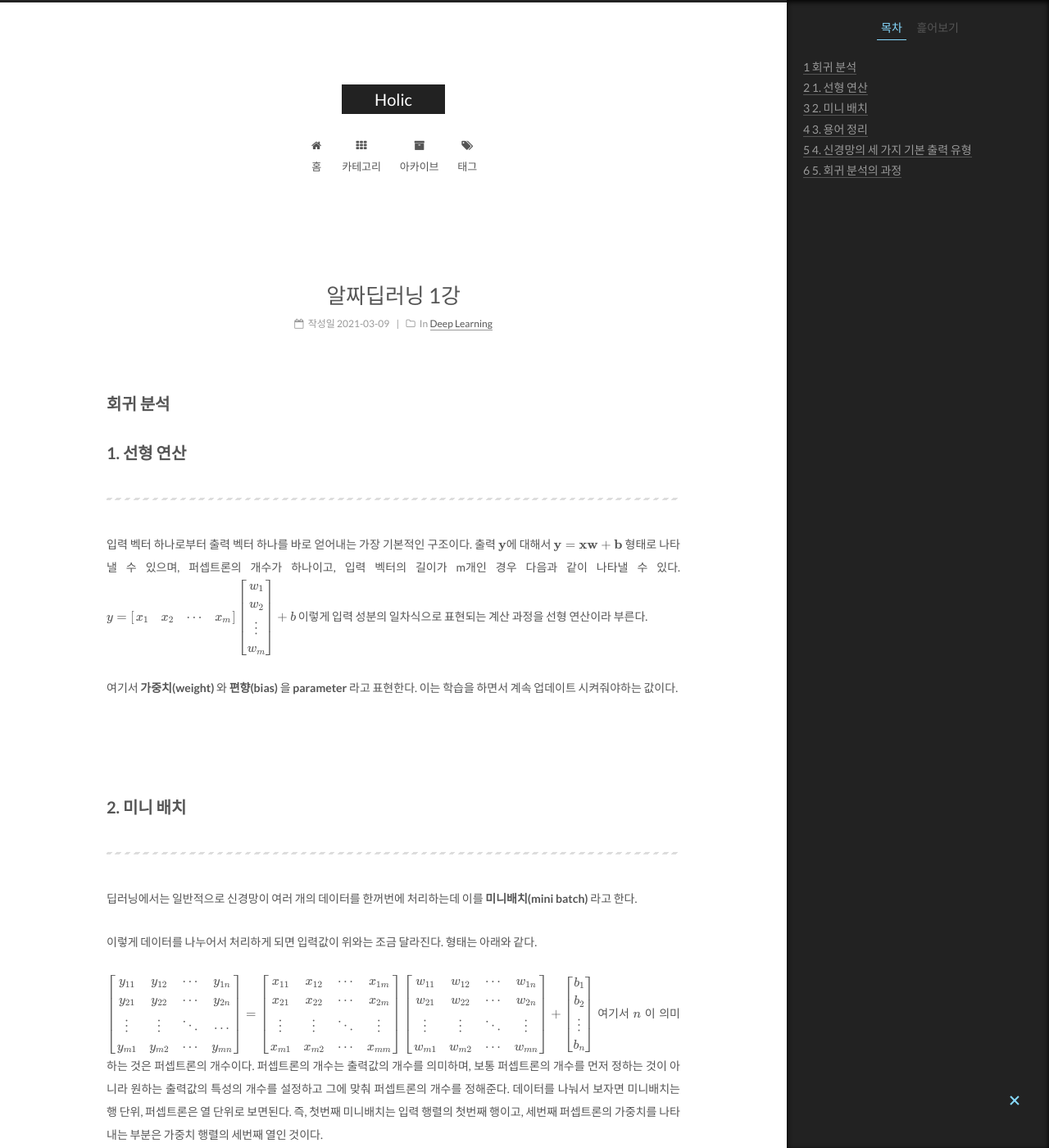
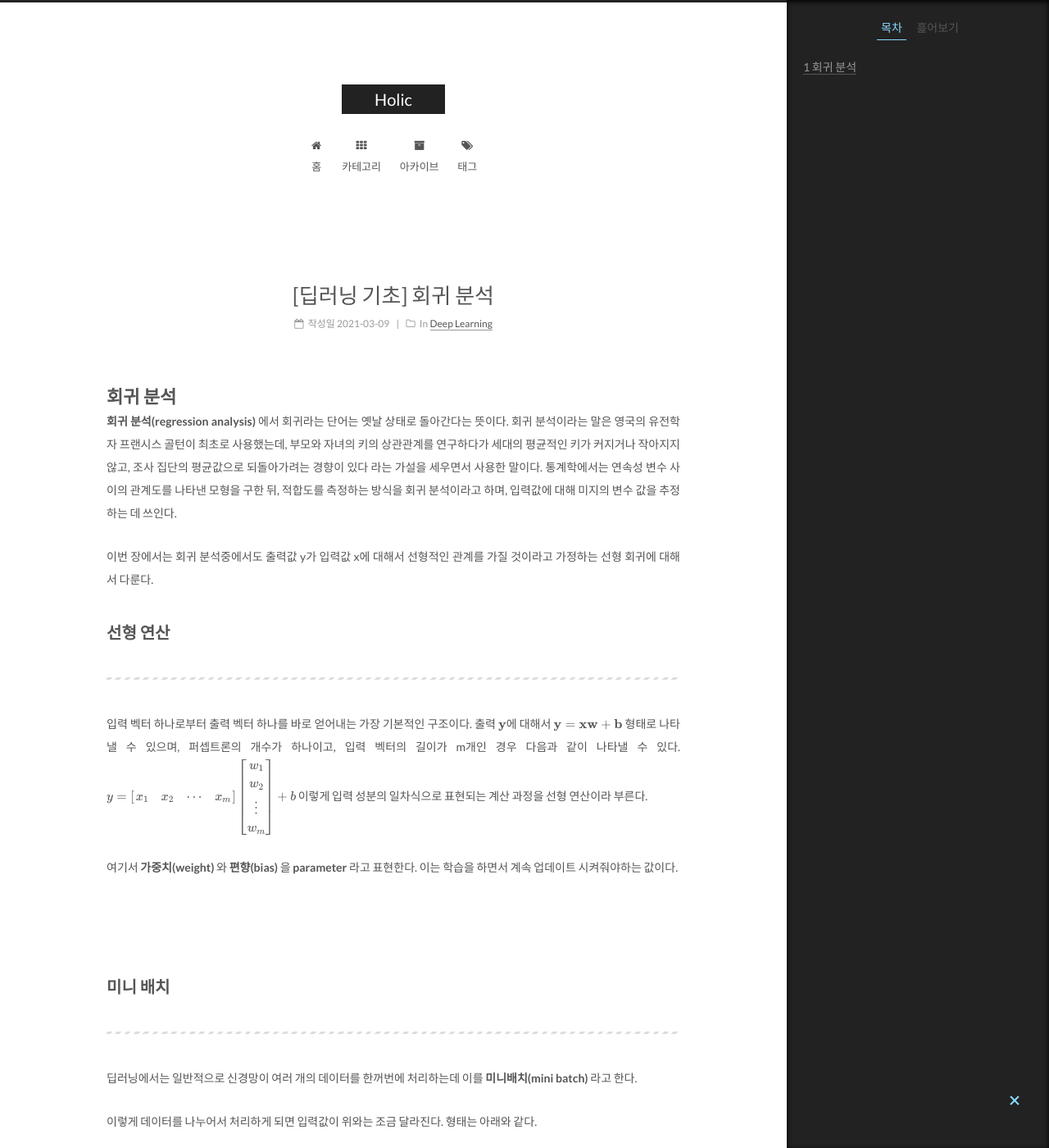
Before and after one commit to Tin1209/Tin1209.github.io, a Jekyll site: the page built from _posts/2021-03-09-deeplearning1.md, in a window 1280 px wide and 1400 px high. Shown: the whole window at 82% size. Built offline with Jekyll 4.4.1, drawn with Linux system fonts in a browser that asks for light colours; formulas are drawn with MathJax 3; some of the changed text lies outside the part shown.

Commit message:
Edit post

```diff
--- a/_posts/2021-03-09-deeplearning1.md
+++ b/_posts/2021-03-09-deeplearning1.md
@@ -1,7 +1,6 @@
 ---
-title: 알짜딥러닝 1강
+title: "[딥러닝 기초] 회귀 분석"
 categories:
-
 - Deep Learning
 tags:
 - Deep Learning
@@ -10,11 +9,15 @@ use_math: true
 
 
 
-## 회귀 분석
+# 회귀 분석
+
+__회귀 분석(regression analysis)__ 에서 회귀라는 단어는 옛날 상태로 돌아간다는 뜻이다. 회귀 분석이라는 말은 영국의 유전학자 프랜시스 골턴이 최초로 사용했는데, 부모와 자녀의 키의 상관관계를 연구하다가 세대의 평균적인 키가 커지거나 작아지지 않고, 조사 집단의 평균값으로 되돌아가려는 경향이 있다 라는 가설을 세우면서 사용한 말이다. 통계학에서는 연속성 변수 사이의 관계도를 나타낸 모형을 구한 뒤, 적합도를 측정하는 방식을 회귀 분석이라고 하며, 입력값에 대해 미지의 변수 값을 추정하는 데 쓰인다.
+
+이번 장에서는 회귀 분석중에서도 출력값 y가 입력값 x에 대해서 선형적인 관계를 가질 것이라고 가정하는 선형 회귀에 대해서 다룬다.
 
 
 
-## 1. 선형 연산
+##  선형 연산
 
 ------
 
@@ -33,7 +36,7 @@ $$
 
 <br/><br/>
 
-## 2. 미니 배치
+##  미니 배치
 
 -----
 
@@ -82,7 +85,7 @@ $$
 
 
 
-## 3. 용어 정리
+##  용어 정리
 
 -----
 
@@ -94,9 +97,19 @@ $$
 
 에포크와 미니배치는 학습 도중에는 변하지 않는 값들이다. 하지만 신경망 구조나 학습의 결과에 영향을 미치기때문에 이러한 변수들을 __하이퍼파라미터(Hyper parameter)__ 라고 한다.
 
-<br/><br/>
+딥러닝 모델들을 개발하다보면 여러 가지 값들이 나오는데 이것들을 크게 네 가지로 나눌 수 있다.
 
-## 4. 신경망의 세 가지 기본 출력 유형
+- 입력 데이터: 외부에서 주어지는 값으로 신경망 개발자 입장에서는 직접 손댈 수 없는 데이터이다.
+
+- 중간 계산 결과: 학습 도중 레이어를 거쳐 나온 중간 결과값들을 말한다. 학습 과정에서 모델의 성능의 평가 지표로 판단되기도 하고, 문제가 생겼을 때 확인을 해야할 값이기도 하지만 프로그램의 실행 결과물이므로 좋은 결과물이 나오게끔 할 수는 있지만, 직접 값을 바꾸지는 못한다.
+
+- 파라미터: 학습이 진행됨에 따라 계속해서 값이 바뀌는 변수를 말한다. 앞서 소개한 파라미터로는 가중치와 편향이 있다. 이 또한 파라미터의 업데이트 설정을 바꿔줄 수는 있지만 개발자가 직접 파라미터를 바꾸지는 않는다.
+
+- 하이퍼파라미터: 학습을 진행하기 전, 개발자가 미리 지정해두는 변수로 학습 도중에는 바뀌지 않지만 학습의 결과에 유의미한 영향을 끼치는 변수를 말한다. 위에서 소개한 학습률, 에포크, 배치사이즈 등이 이에 해당한다.
+
+  <br/><br/>
+
+##  신경망의 세 가지 기본 출력 유형
 
 ------
 
@@ -108,7 +121,7 @@ $$
 
 <br/><br/>
 
-## 5. 회귀 분석의 과정
+##  회귀 분석의 과정
 
 ---
 
@@ -118,10 +131,34 @@ $$
 
 
 
-<br/>
+<br/><br/>
 
 
 
 ### 2) 경사하강법과 역전파
 
-> 경사하강법이란 함수의 기울기를 계산하면서, 기울기에 따라 함숫값이 낮아지는 방향으로 이동하는 알고리즘이다. 이 과정에는 __forward propagation__ 과 __backward propagation__ 의 두 과정이 있는데, forward propagation은 입력값에 대해 신경망 구조를 통과하면서 현재의 파라미터 값을 이용해 위에서 소개한 손실 함수의 값을 계산하는 과정을 말한다. backward propagation은 계산 과정을 거슬러 올라가면서 각각의 변수들이 손실값에 미친 영향들을 기울기의 값으로 구하는 과정이다.  인공신경망의 최종 목표는 손실 함수의 극솟값을 찾는 것이다.
+> 경사하강법이란 함수의 기울기를 계산하면서, 기울기에 따라 함숫값이 낮아지는 방향으로 이동하는 알고리즘이다. 이 과정에는 __forward propagation__ 과 __backward propagation__ 의 두 과정이 있는데, forward propagation은 입력값에 대해 신경망 구조를 통과하면서 현재의 파라미터 값을 이용해 위에서 소개한 손실 함수의 값을 계산하는 과정을 말한다. backward propagation은 계산 과정을 거슬러 올라가면서 각각의 변수들이 손실값에 미친 영향들을 기울기의 값으로 구하는 과정이다.  인공신경망의 최종 목표는 손실 함수의 극솟값을 찾는 것이다. 파라미터를 업데이트 하는 식은 다음과 같다.
+>
+> $$ x_{t+1} = x_{t} - lr \times \frac{\partial{lossfunc}}{\partial{x}}$$
+>
+> 여기서 파라미터가 여러개가 쓰일 수 있기 때문에 편미분을 해준다. 각각의 변수들이 손실 함수에 끼치는 영향에 대해 각각 다른 비율로 업데이트를 해줘야하기 때문이다.
+
+
+
+<br/><br/>
+
+
+
+### 3) 편미분과 손실 기울기의 계산
+
+> 위에서 구한 파라미터 업데이트 식에서 손실함수를 파라미터로 미분한 값은 신경망이 깊어질수록 구하기가 힘들어진다. 그래서 파라미터로 손실 함수를 편미분 한 값을 구할때는 __Chain Rule__ 을 이용한다.
+
+ ![chain_rule](/img/chain_rule.jpeg)
+
+> 그림에서 x가 입력값이고, 신경망을 통해 y가 나왔을 때, 그 y 값을 이용해 Loss function의 값을 계산해준다. 여기서 L을 바로 x로 미분한 값을 찾기가 힘들기 때문에 연쇄법칙(chain rule)을 사용하여 미분값을 구해준다.
+
+
+
+<br/><br/>
+
+* __원 핫 벡터(one-hot-vector)__ : 하나 빼고 나머지는 모두 0의 값을 가지는 벡터를 말한다. 예를 들어 고양이의 눈 색깔에 대한 정보가 "노란색, 파란색, 초록색" 으로 주어졌다면, 이를 처리하기 위해 눈 색깔에 대한 특징값을 세 개를 만들고, 눈이 노란색이면 [1, 0, 0]을, 파란색이면 [0, 1, 0], 초록색이면 [0, 0, 1]로 나타내는 경우가 있다.
```
